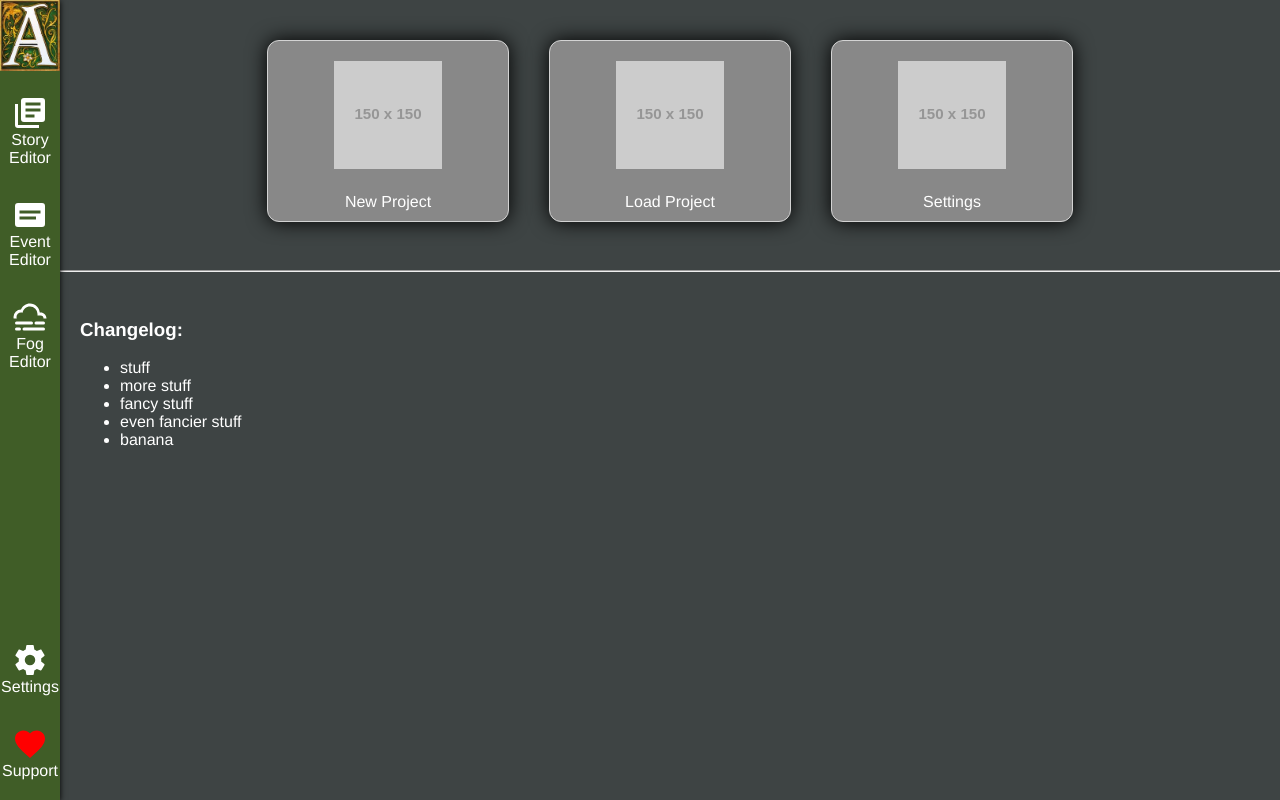
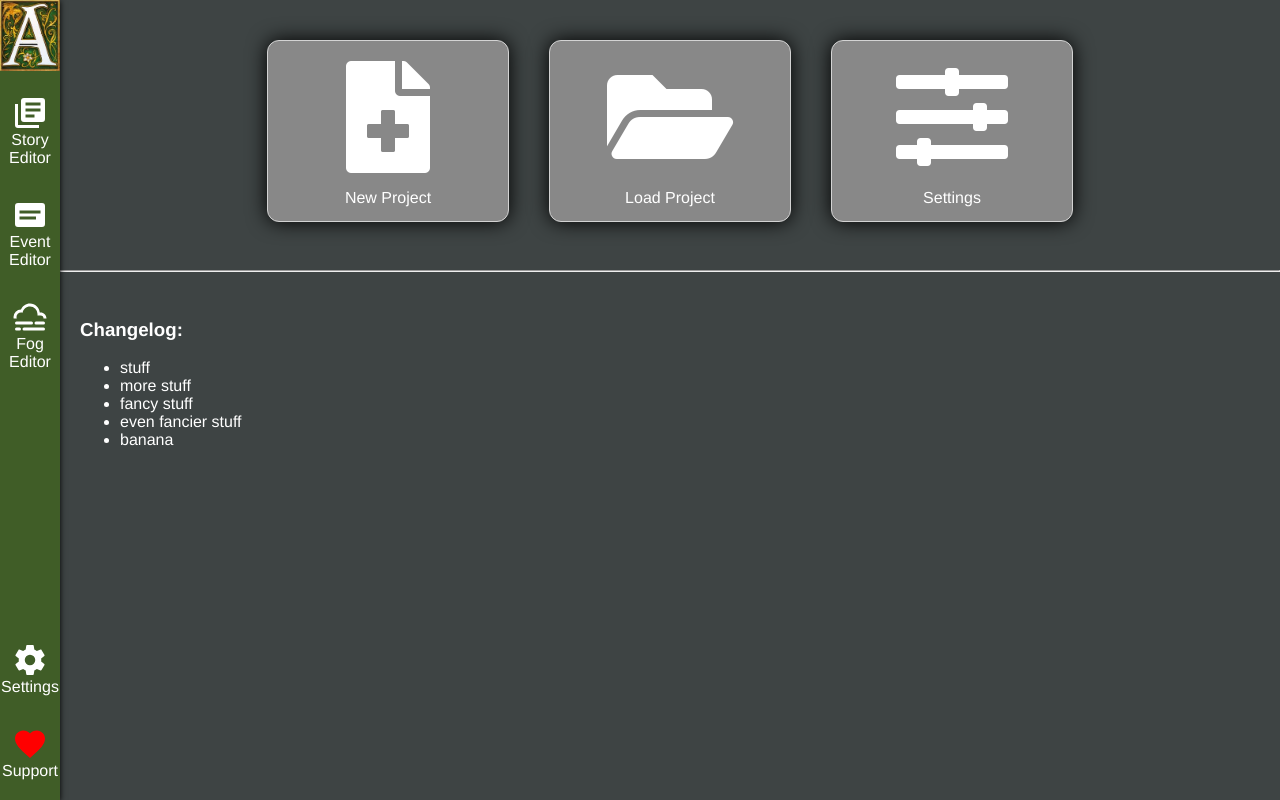
Before and after one commit to Saphareas/Andor-Fan-Toolkit, a Vue app: page /#/ in a window 1280 px wide. Built offline with nearby package versions, Linux system fonts and the light colour scheme.

Commit message:
Add FontAwesome; Add icons to home tiles

```diff
--- a/package.json
+++ b/package.json
@@ -15,12 +15,13 @@
   "main": "background.js",
   "dependencies": {
     "core-js": "^2.6.5",
-    "marked": "^0.6.2",
+    "marked": "^0.7.0",
     "vue": "^2.6.10",
     "vue-router": "^3.0.3",
     "vuex": "^3.0.1"
   },
   "devDependencies": {
+    "@fortawesome/fontawesome-free": "^5.11.2",
     "@vue/cli-plugin-babel": "^3.8.0",
     "@vue/cli-plugin-eslint": "^3.8.0",
     "@vue/cli-service": "^3.8.4",
--- a/src/App.vue
+++ b/src/App.vue
@@ -46,4 +46,13 @@ https://github.com/Saphareas/Andor-Fan-Toolkit/blob/master/LICENSE
       "sideMenu editor";
     grid-template-columns: 60px 1fr;
   }
+
+  $fa-font-path: "../node_modules/@fortawesome/fontawesome-free/webfonts" !default;
+  @import "../node_modules/@fortawesome/fontawesome-free/scss/fontawesome";
+  @import "../node_modules/@fortawesome/fontawesome-free/scss/regular";
+  @import "../node_modules/@fortawesome/fontawesome-free/scss/solid";
+  @import "../node_modules/@fortawesome/fontawesome-free/scss/brands";
+  .fa,.fas,.far,.fal,.fab {
+    font-family: "Font Awesome 5 Free";
+  }
 </style>
--- a/src/components/HomeTile.vue
+++ b/src/components/HomeTile.vue
@@ -1,6 +1,6 @@
 <template>
   <a href="javascript:void(0)" class="container" @click="$emit('klick', $event)">
-    <img :src="img" :alt="title">
+    <i class="fas fa-7x" :class="glyph"></i>
     <span>{{ title }}</span>
   </a>
 </template>
@@ -8,7 +8,7 @@
 <script>
 export default {
   name: "HomeTile",
-  props: ["title", "img"]
+  props: ["title", "glyph"]
 }
 </script>
 
@@ -31,7 +31,7 @@ export default {
       transition: background-color .1s linear;
     }
 
-    >img {
+    >i {
       height: 60%;
       margin: 20px auto;
     }
--- a/src/views/Home.vue
+++ b/src/views/Home.vue
@@ -1,8 +1,8 @@
 <template>
   <div class="home">
-    <HomeTile class="tile" title="New Project" img="https://via.placeholder.com/150" @klick="nav_new"/>
-    <HomeTile class="tile" title="Load Project" img="https://via.placeholder.com/150" @klick="nav_load"/>
-    <HomeTile class="tile" title="Settings" img="https://via.placeholder.com/150" @klick="nav_settings"/>
+    <HomeTile class="tile" title="New Project" glyph="fa-file-medical" @klick="nav_new"/>
+    <HomeTile class="tile" title="Load Project" glyph="fa-folder-open" @klick="nav_load"/>
+    <HomeTile class="tile" title="Settings" glyph="fa-sliders-h" @klick="nav_settings"/>
     <hr>
     <Changelog :changes="changes" />
   </div>
```
Also changed, not shown: 1 other file (tests, documents, lock files or other folders).
